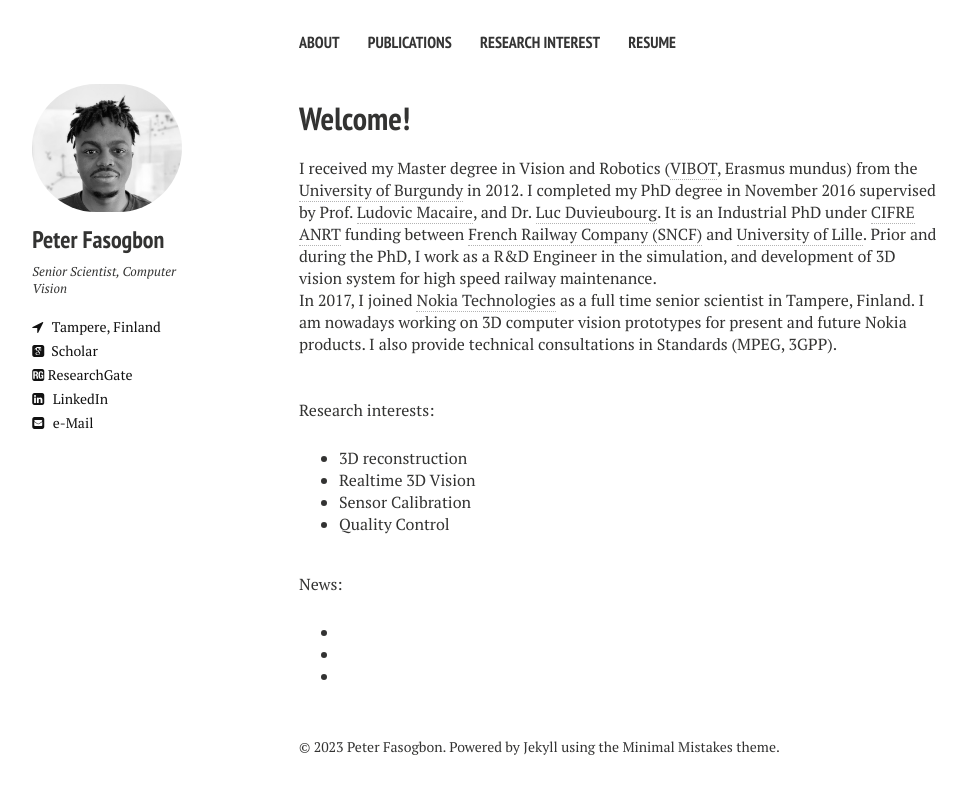
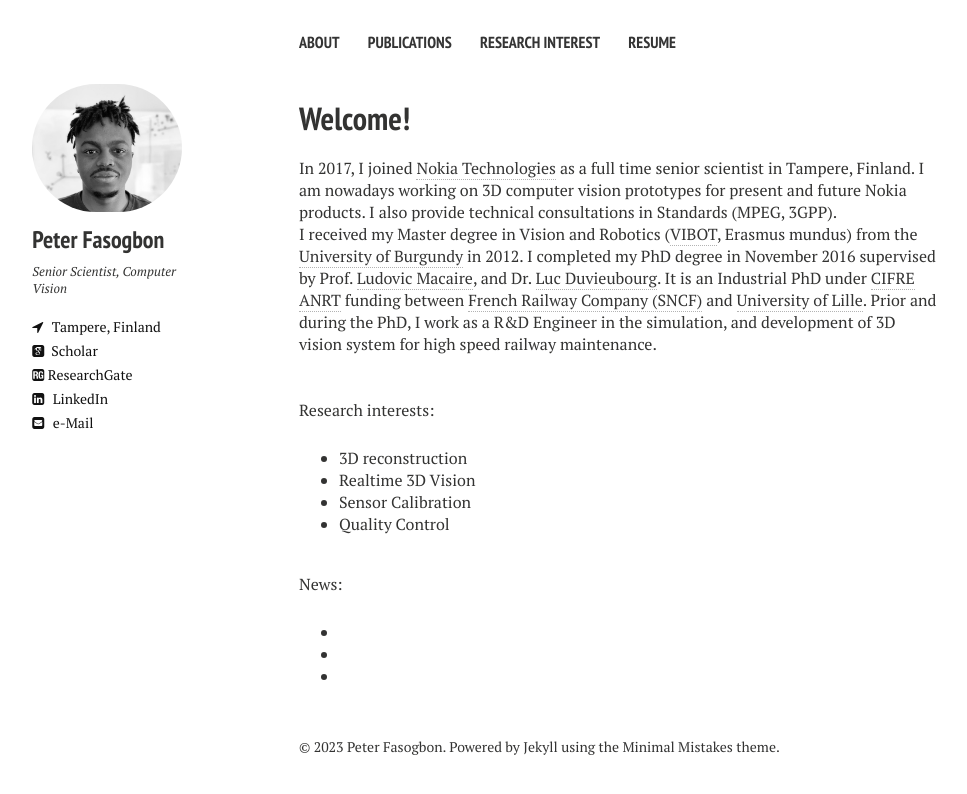
Before and after one commit to fasogbon/fasogbon.github.io, a Jekyll site: the page built from index.md, in a window 1280 px wide. Shown: the top 794 px of the page, without its empty margins (21-988 px from the left). Built offline with Jekyll 4.4.1, drawn with Linux system fonts in a browser that asks for light colours; nearby versions of some CDN libraries.

Commit message:
rearrange intro

```diff
--- a/index.md
+++ b/index.md
@@ -4,12 +4,9 @@ title: Welcome!
 description: "Personal web page"
 tags: [Jekyll, theme, responsive, blog, template]
 ---
-
+In 2017, I joined [Nokia Technologies](https://www.nokia.com/) as a full time senior scientist in Tampere, Finland. I am nowadays working on 3D computer vision prototypes for present and future Nokia products. I also provide technical consultations in Standards (MPEG, 3GPP).
 
 I received my Master degree in Vision and Robotics ([VIBOT](https://www.vibot.org/), Erasmus mundus) from the [University of Burgundy](https://en.u-bourgogne.fr/) in 2012. I completed my PhD degree in November 2016 supervised by Prof. [Ludovic Macaire](https://pro.univ-lille.fr/ludovic-macaire), and Dr. [Luc Duvieubourg](https://pro.univ-lille.fr/luc-duvieubourg). It is an Industrial PhD under [CIFRE ANRT](https://euraxess.ec.europa.eu/jobs/funding/cifre-fellowships) funding between [French Railway Company (SNCF)](https://www.sncf-reseau.com/en/innovation) and [University of Lille](https://www.univ-lille.fr/). Prior and during the PhD, I work as a R&D Engineer in the simulation, and development of 3D vision system for high speed railway maintenance.
-
-
-In 2017, I joined [Nokia Technologies](https://www.nokia.com/) as a full time senior scientist in Tampere, Finland. I am nowadays working on 3D computer vision prototypes for present and future Nokia products. I also provide technical consultations in Standards (MPEG, 3GPP).
 
 <br>
 
```
Also changed, not shown: about.md (+1 -3 lines).
